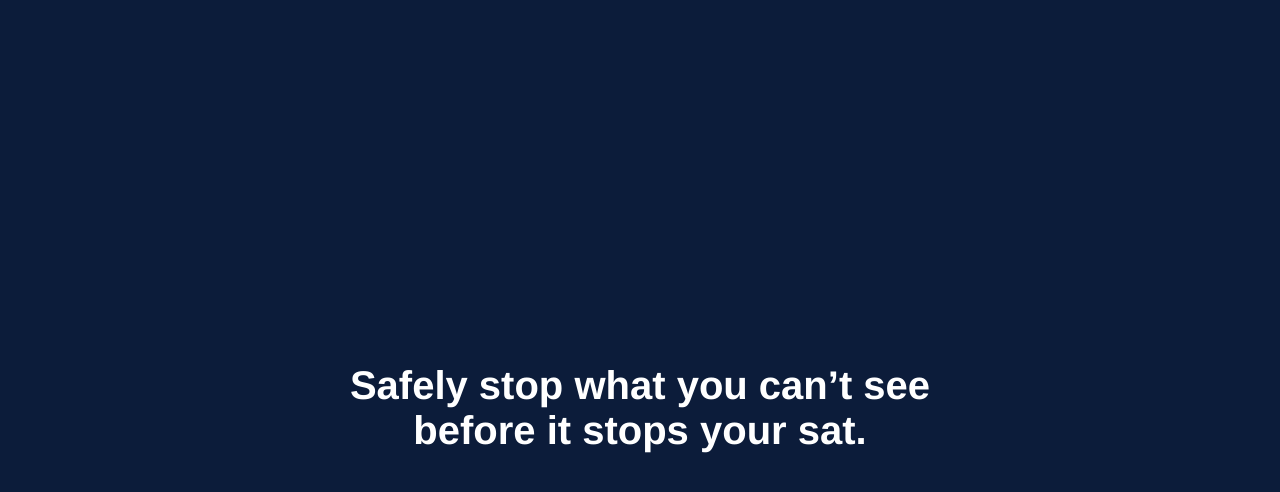
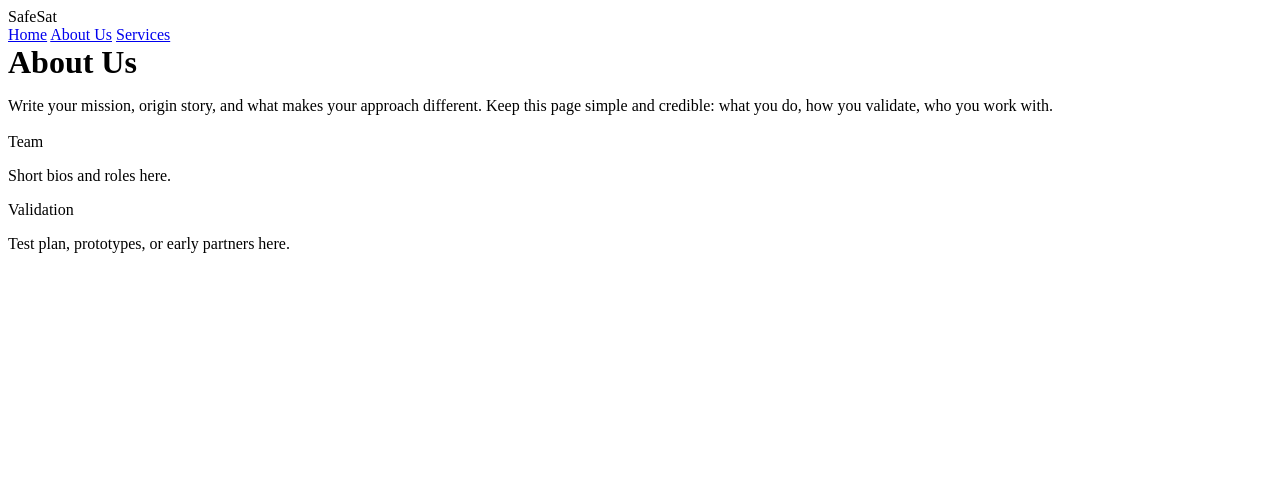
Before and after one commit to eugeniewng/safesat-site, a plain HTML site: page index.html in a window 1280 px wide. Drawn offline with Linux system fonts and the light colour scheme.

Commit message:
Update index.html

```diff
--- a/index.html
+++ b/index.html
@@ -3,26 +3,38 @@
   <head>
     <meta charset="UTF-8" />
     <meta name="viewport" content="width=device-width, initial-scale=1.0" />
-  <title>SafeSat</title>
-  <style>
-    body {
-      background-color: #0c1c3a;
-      color: white;
-      font-family: 'Helvetica Neue', sans-serif;
-      display: flex;
-      justify-content: center;
-      align-items: center;
-      height: 100vh;
-      text-align: center;
-    }
-    h1 {
-      font-size: 2.5rem;
-      font-weight: bold;
-      max-width: 600px;
-    }
-  </style>
+    <title>About Us</title>
   </head>
   <body>
-  <h1>Safely stop what you can’t see before it stops your sat.</h1>
+    <header class="topbar">
+      <div class="brand">SafeSat</div>
+      <nav class="nav">
+        <a href="/">Home</a>
+        <a href="/about.html">About Us</a>
+        <a href="/services.html">Services</a>
+      </nav>
+    </header>
+
+    <main class="section">
+      <div class="container">
+        <h1 class="h1" style="margin:0 0 10px">About Us</h1>
+        <p class="p">
+          Write your mission, origin story, and what makes your approach different.
+          Keep this page simple and credible: what you do, how you validate, who you work with.
+        </p>
+
+        <div class="card" style="margin-top:18px">
+          <div class="h2">Team</div>
+          <p class="p muted">Short bios and roles here.</p>
+        </div>
+
+        <div class="card" style="margin-top:12px">
+          <div class="h2">Validation</div>
+          <p class="p muted">Test plan, prototypes, or early partners here.</p>
+        </div>
+      </div>
+    </main>
+
+    <script type="module" src="/js/about.js"></script>
   </body>
 </html>
```
Lines whose indentation alone changed are shown as unchanged.
